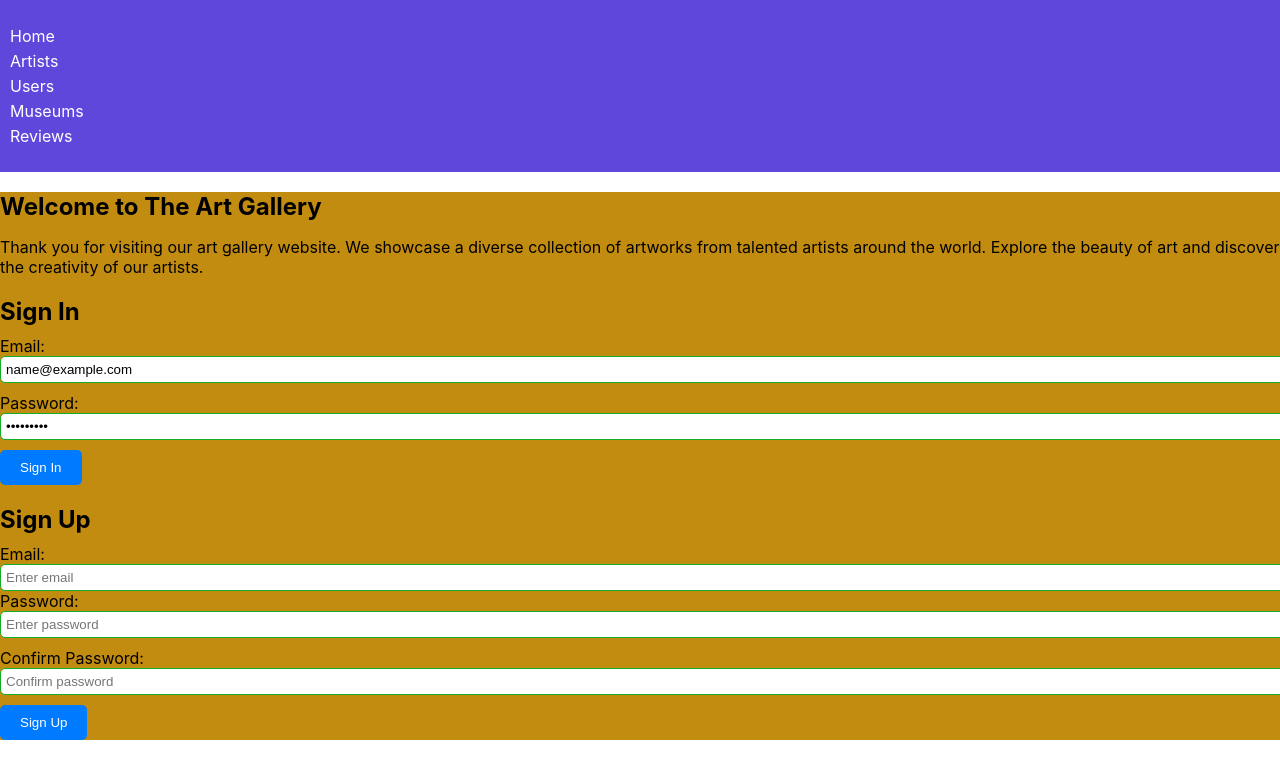
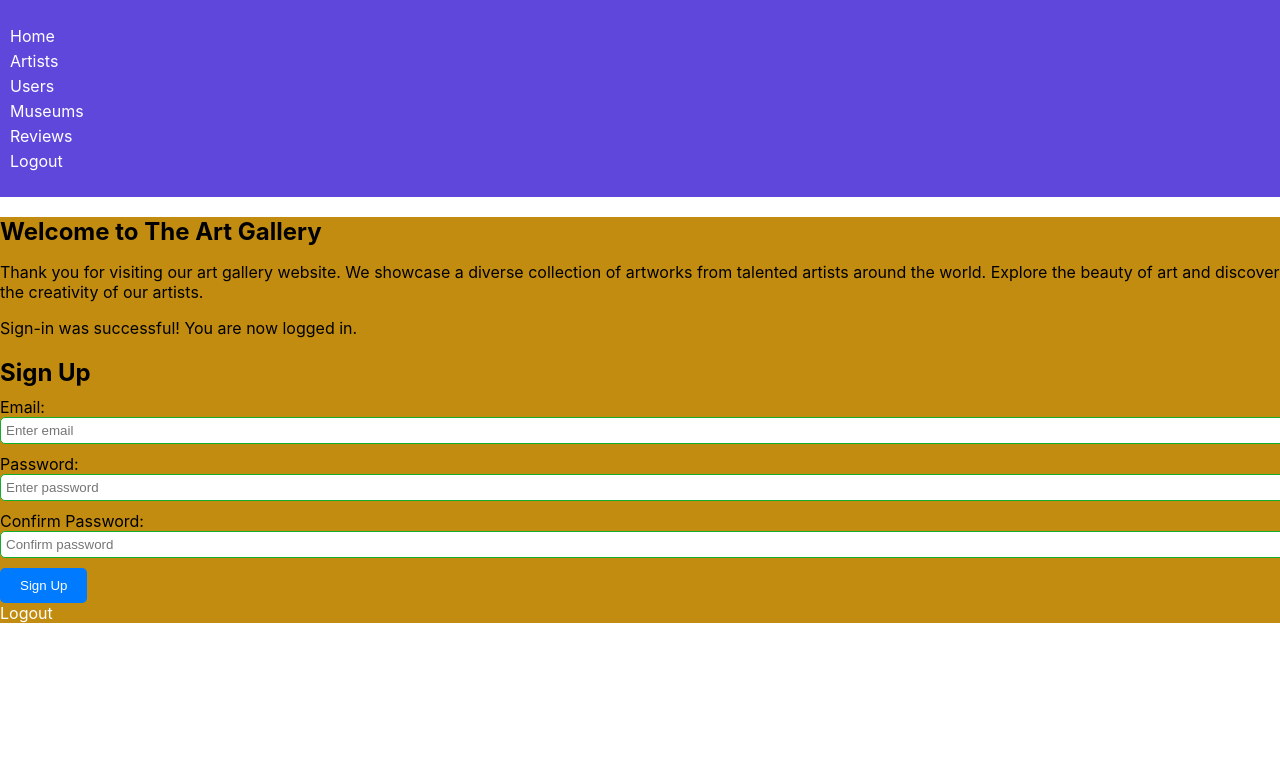
Before and after one commit to ianscottmartin/reviewapp, a React (Create React App) app in the folder client/: page / in a window 1280 px wide. Both pictures are taken after typing "name@example.com", "Sample123" into the empty fields and a click on the button "Sign In". Shown: the top 778 px of the page. Built offline with nearby package versions, Linux system fonts and the light colour scheme.

Commit message:
new logout

```diff
--- a/client/src/Home.js
+++ b/client/src/Home.js
@@ -1,8 +1,10 @@
 import React, { useState } from "react";
+import { Link } from "react-router-dom"; // Import Link
 import SignInForm from "./SignInForm";
 import SignUpForm from "./SignUpForm";
 import withNavbar from "./Layout";
 import "./css/home/Home.css";
+// import Logout from "./Logout";
 
 function Home() {
   const [signInData, setSignInData] = useState(null);
@@ -16,11 +18,13 @@ function Home() {
     setSignUpData(data);
   };
 
+  const handleLogout = () => {
+    localStorage.removeItem("token");
+  };
+
   return (
     <div className="home">
-      <div className="home-background">
-
-      </div>
+      <div className="home-background"></div>
 
       <div className="welcome-paragraph">
         <h2>Welcome to The Art Gallery</h2>
@@ -37,6 +41,11 @@ function Home() {
       </div>
       {signInData && <div>Sign-In Data: {JSON.stringify(signInData)}</div>}
       {signUpData && <div>Sign-Up Data: {JSON.stringify(signUpData)}</div>}
+
+
+      <Link to="/logout" onClick={handleLogout}>
+        Logout
+      </Link>
     </div>
   );
 }
--- /dev/null
+++ b/client/src/Logout.js
@@ -0,0 +1,21 @@
+import React from "react";
+import { useHistory } from "react-router-dom";
+import withNavbar from "./Layout";
+function Logout() {
+    const history = useHistory();
+
+    const handleLogout = () => {
+        localStorage.removeItem("token"); // Clear the authentication token
+        history.push("/login"); // Redirect to the login page after logout
+    };
+
+    return (
+        <div>
+            <h2>Logout</h2>
+            <p>Are you sure you want to log out?</p>
+            <button onClick={handleLogout}>Logout</button>
+        </div>
+    );
+}
+
+export default withNavbar(Logout);
--- a/client/src/NavBar.js
+++ b/client/src/NavBar.js
@@ -1,7 +1,12 @@
-// Navbar.js
 import React from 'react';
 
 const Navbar = () => {
+  const isAuthenticated = !!localStorage.getItem("token"); // Check if the user is authenticated
+
+  const handleLogout = () => {
+    localStorage.removeItem("token"); // Clear the authentication token
+  };
+
   return (
     <nav>
       <ul>
@@ -10,7 +15,12 @@ const Navbar = () => {
         <li><a href="/users">Users</a></li>
         <li><a href="/museums">Museums</a></li>
         <li><a href="/reviews">Reviews</a></li>
-
+        <li><a href="/logout">Logout</a></li>
+        {isAuthenticated && (
+          <li>
+            <a href="/logout" onClick={handleLogout}>Logout</a>
+          </li>
+        )}
       </ul>
     </nav>
   );
--- a/client/src/SignInForm.js
+++ b/client/src/SignInForm.js
@@ -3,6 +3,7 @@ import React, { useState } from "react";
 function SignInForm() {
     const [email, setEmail] = useState("");
     const [password, setPassword] = useState("");
+    const [isSignInSuccess, setIsSignInSuccess] = useState(false);
     const [errorMessage, setErrorMessage] = useState("");
 
     const handleSignIn = (e) => {
@@ -14,8 +15,9 @@ function SignInForm() {
             return;
         }
 
-        // Submit the form to the server
-        // You may use a library like Axios to send a POST request to your backend for authentication
+        // Simulate a successful sign-in (you should replace this with a server API call)
+        // If the sign-in is successful, set isSignInSuccess to true
+        setIsSignInSuccess(true);
 
         // Clear error message
         setErrorMessage("");
@@ -33,6 +35,12 @@ function SignInForm() {
     };
 
     return (
+        <div>
+            {isSignInSuccess ? (
+                <div className="success-message">
+                    Sign-in was successful! You are now logged in.
+                </div>
+            ) : (
                 <form onSubmit={handleSignIn}>
                     <h2>Sign In</h2>
                     {errorMessage && <p className="error-message">{errorMessage}</p>}
@@ -54,6 +62,8 @@ function SignInForm() {
                     </label>
                     <button type="submit">Sign In</button>
                 </form>
+            )}
+        </div>
     );
 }
 
--- a/client/src/SignUpForm.js
+++ b/client/src/SignUpForm.js
@@ -1,34 +1,69 @@
-import { Form } from "formik";
-import React,{ useState} from "react";
+import React, { useState } from "react";
 
 function SignUpForm() {
     const [email, setEmail] = useState("");
-    const [password, setPassword]= useState("");
-    const [confirmPassword, setConfirmPassword]= useState("");
-
+    const [password, setPassword] = useState("");
+    const [confirmPassword, setConfirmPassword] = useState("");
+    const [isSignupSuccess, setIsSignupSuccess] = useState(false);
+    const [errorMessage, setErrorMessage] = useState("");
 
     const handleSignUp = (e) => {
         e.preventDefault();
 
+        // Client-side validation
+        if (!isValidEmail(email) || !isValidPassword(password) || password !== confirmPassword) {
+            setErrorMessage("Invalid email, password, or password confirmation.");
+            return;
+        }
+
+        // Simulate a successful signup (you should replace this with a server API call)
+        // If the signup is successful, set isSignupSuccess to true
+        setIsSignupSuccess(true);
+
+        // Clear error message
+        setErrorMessage("");
+    };
+
+    const isValidEmail = (email) => {
+        // Add a regular expression pattern to validate email format
+        const emailPattern = /^\S+@\S+\.\S+$/;
+        return emailPattern.test(email);
+    };
+
+    const isValidPassword = (password) => {
+        // Add password complexity requirements (e.g., minimum length, special characters, numbers, etc.)
+        return password.length >= 8;
     };
 
     return (
+        <div>
+            {isSignupSuccess ? (
+                <div className="success-message">
+                    Signup was successful! You can now log in with your new account.
+                </div>
+            ) : (
                 <form onSubmit={handleSignUp}>
-        <h2> Sign Up</h2>
+                    <h2>Sign Up</h2>
+                    {errorMessage && <p className="error-message">{errorMessage}</p>}
                     <label>Email:
-            <input type ="email"
+                        <input
+                            type="email"
                             placeholder="Enter email"
                             value={email}
                             onChange={(e) => setEmail(e.target.value)}
                         />
-        </label>Password:
-            <input type ="password"
+                    </label>
+                    <label>Password:
+                        <input
+                            type="password"
                             placeholder="Enter password"
                             value={password}
                             onChange={(e) => setPassword(e.target.value)}
                         />
+                    </label>
                     <label>Confirm Password:
-            <input type ="password"
+                        <input
+                            type="password"
                             placeholder="Confirm password"
                             value={confirmPassword}
                             onChange={(e) => setConfirmPassword(e.target.value)}
@@ -36,6 +71,8 @@ function SignUpForm() {
                     </label>
                     <button type="submit">Sign Up</button>
                 </form>
+            )}
+        </div>
     );
 }
 
```
Lines whose indentation alone changed are shown as unchanged.
